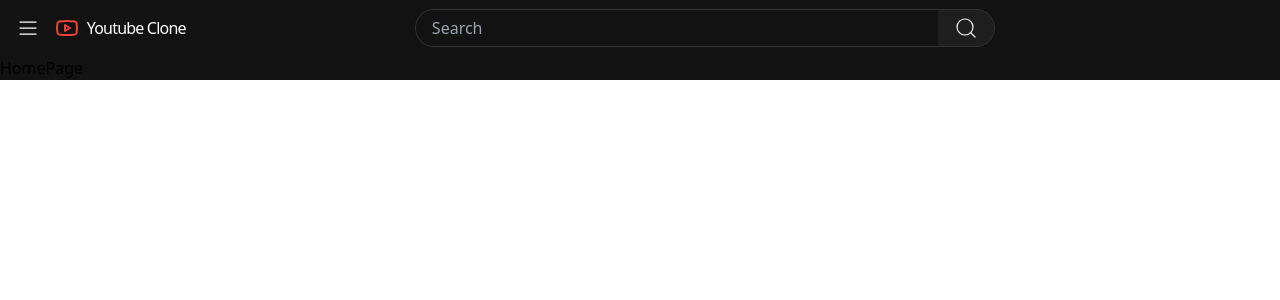
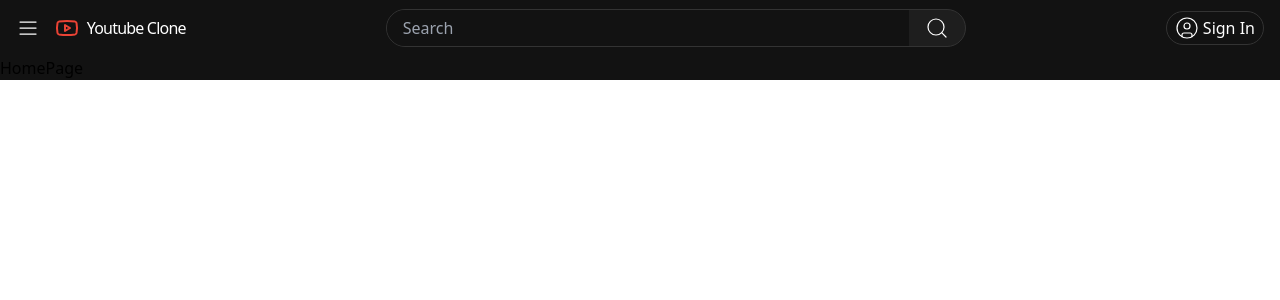
Before and after one commit to Ayusht777/youtube-clone, a React (Vite) app in the folder Frontend/: page / in a window 1280 px wide. Shown: the top 300 px of the page. Built offline with nearby package versions, Linux system fonts and the light colour scheme; no server answers.

Commit message:
replaced the redux with zustand

```diff
--- a/Frontend/package.json
+++ b/Frontend/package.json
@@ -10,16 +10,15 @@
     "preview": "vite preview"
   },
   "dependencies": {
-    "@reduxjs/toolkit": "^2.5.0",
     "axios": "^1.7.9",
     "clsx": "^2.1.1",
     "lucide-react": "^0.468.0",
     "react": "^18.3.1",
     "react-dom": "^18.3.1",
     "react-hot-toast": "^2.4.1",
-    "react-redux": "^9.2.0",
     "react-router": "^7.0.2",
-    "tailwind-merge": "^2.5.5"
+    "tailwind-merge": "^2.5.5",
+    "zustand": "^5.0.2"
   },
   "devDependencies": {
     "@eslint/js": "^9.15.0",
--- a/Frontend/src/components/auth/login.jsx
+++ b/Frontend/src/components/auth/login.jsx
@@ -4,18 +4,16 @@ import { loginFormValidation } from "../../helper/validator/formValidation";
 import Button from "../shared/Button";
 import Input from "../shared/Input";
 import { apiClient } from "../../utils/axiosInstance";
-import { useDispatch } from "react-redux";
-import { loginUser } from "../../store/auth/auth.slice";
 import { tokenStorage } from "../../utils/tokenStorage";
+import useAuthStore from "../../store/store";
 const initialLoginData = {
   email: "",
   password: "",
 };
 const Login = () => {
   const [loginData, setLoginData] = useState(initialLoginData);
-  const dispatch = useDispatch();
   const { validateForm } = loginFormValidation(loginData);
-
+  const loginUser = useAuthStore(state=>state.loginUser)
   const handleLoginSubmit = async (event) => {
     event.preventDefault();
 
@@ -27,7 +25,8 @@ const Login = () => {
       const response = await apiClient.post("/users/login", loginData);
       const userData = response?.data?.data;
       tokenStorage.setTokens(userData.accessToken, userData.refreshToken);
-      dispatch(loginUser(userData));
+      console.log("loginData", userData);
+      loginUser(userData)
       toast.success("Login successful!");
       setLoginData(initialLoginData);
     } catch (error) {
--- a/Frontend/src/components/layout/navbar.jsx
+++ b/Frontend/src/components/layout/navbar.jsx
@@ -1,8 +1,12 @@
-import { Menu, Youtube } from "lucide-react";
+import { CircleUser, Menu, Youtube } from "lucide-react";
+import { useNavigate } from "react-router";
+import useAuthStore from "../../store/store";
 import Avatar from "../shared/avatar/avatar";
+import Button from "../shared/Button";
 import Search from "../shared/search";
-
 const Navbar = () => {
+  const isAuthenticated = useAuthStore((state) => state.isAuthenticated);
+  const navigate = useNavigate();
   return (
     <nav className="w-full flex items-center py-2 px-4">
       <div className=" size-10 flex items-center">
@@ -19,7 +23,16 @@ const Navbar = () => {
           <Search />
         </div>
         <div>
-          <Avatar />
+          {isAuthenticated ? (
+            <Avatar />
+          ) : (
+            <Button
+              className={"rounded-full bg-background text-text-primary"}
+              onClick={() => navigate("/auth/login")}
+            >
+              <CircleUser strokeWidth="1.2" /> Sign In
+            </Button>
+          )}{" "}
         </div>
       </div>
     </nav>
--- a/Frontend/src/components/shared/avatar/avatar.jsx
+++ b/Frontend/src/components/shared/avatar/avatar.jsx
@@ -1,10 +1,17 @@
-import { useSelector } from "react-redux";
+import useAuthStore from "../../../store/store";
+
 const Avatar = () => {
-  const avatar = useSelector((state) => state.auth.user);
-  console.log(avatar);
-  return <div className="size-10 rounded-full">
-    {/* {avatar ? <img src={avatar} alt="" />:} */}
-  </div>;
+  const avatar = useAuthStore((state) => state.user?.avatar?.url);
+
+  return (
+    <div className="size-8 rounded-full overflow-clip">
+      {avatar ? (
+        <img src={avatar} alt="" />
+      ) : (
+        <div className="rounded-full bg-slate-200 animate-pulse w-full h-full"></div>
+      )}
+    </div>
+  );
 };
 
 export default Avatar;
--- a/Frontend/src/components/shared/search.jsx
+++ b/Frontend/src/components/shared/search.jsx
@@ -10,7 +10,7 @@ const Search = () => {
           className="rounded-s-full pl-4 py-1.5 w-full bg-background outline-none caret-text-primary text-text-primary"
         />
         <button className="flex items-center justify-center pr-4 pl-2 text-text-primary">
-          <SearchIcon strokeWidth="1.2" />
+          <SearchIcon  strokeWidth="1.2" />
         </button>
       </div>
     </div>
--- a/Frontend/src/main.jsx
+++ b/Frontend/src/main.jsx
@@ -2,13 +2,9 @@ import { StrictMode } from "react";
 import { createRoot } from "react-dom/client";
 import "./index.css";
 import App from "./App.jsx";
-import store from "./store/store.js";
-import { Provider } from "react-redux";
 
 createRoot(document.getElementById("root")).render(
   <StrictMode>
-    <Provider store={store}>
-      <App />
-    </Provider>
+    <App />
   </StrictMode>
 );
--- a/Frontend/src/store/auth/auth.slice.js
+++ /dev/null
@@ -1,25 +0,0 @@
-import {createSlice} from "@reduxjs/toolkit"
-const initialState = {
-    user:null,
-    isAuthenticated: false
-}
-
-const authSlice = createSlice({
-    name:"auth",
-    initialState,
-    reducers:{
-        loginUser:(state,{payload})=>{
-            state.user = payload;
-            state.isAuthenticated = true;
-
-        },
-        logoutUser:(state)=>{
-            state.user = null;
-            state.isAuthenticated = false;
-
-        }
-    }
-})
-
-export const {loginUser,logoutUser} = authSlice.actions;
-export default authSlice.reducer;
--- a/Frontend/src/store/store.js
+++ b/Frontend/src/store/store.js
@@ -1,7 +1,14 @@
-import { configureStore } from "@reduxjs/toolkit";
-import authReducer from "../store/auth/auth.slice";
-export const store = configureStore({
-  reducer: { auth: authReducer },
-});
-
-export { store as default };
+import {create} from "zustand";
+import { persist } from "zustand/middleware";
+const useAuthStore = create(
+  persist(
+    (set) => ({
+      user: null,
+      isAuthenticated: false,
+      loginUser: (userData) => set({ user: userData, isAuthenticated: true }),
+      logoutUser: () => set({ user: null, isAuthenticated: false }),
+    }),
+    { name: "auth" }
+  )
+);
+export default useAuthStore;
```
Also changed, not shown: 1 other file (tests, documents, lock files or other folders).
